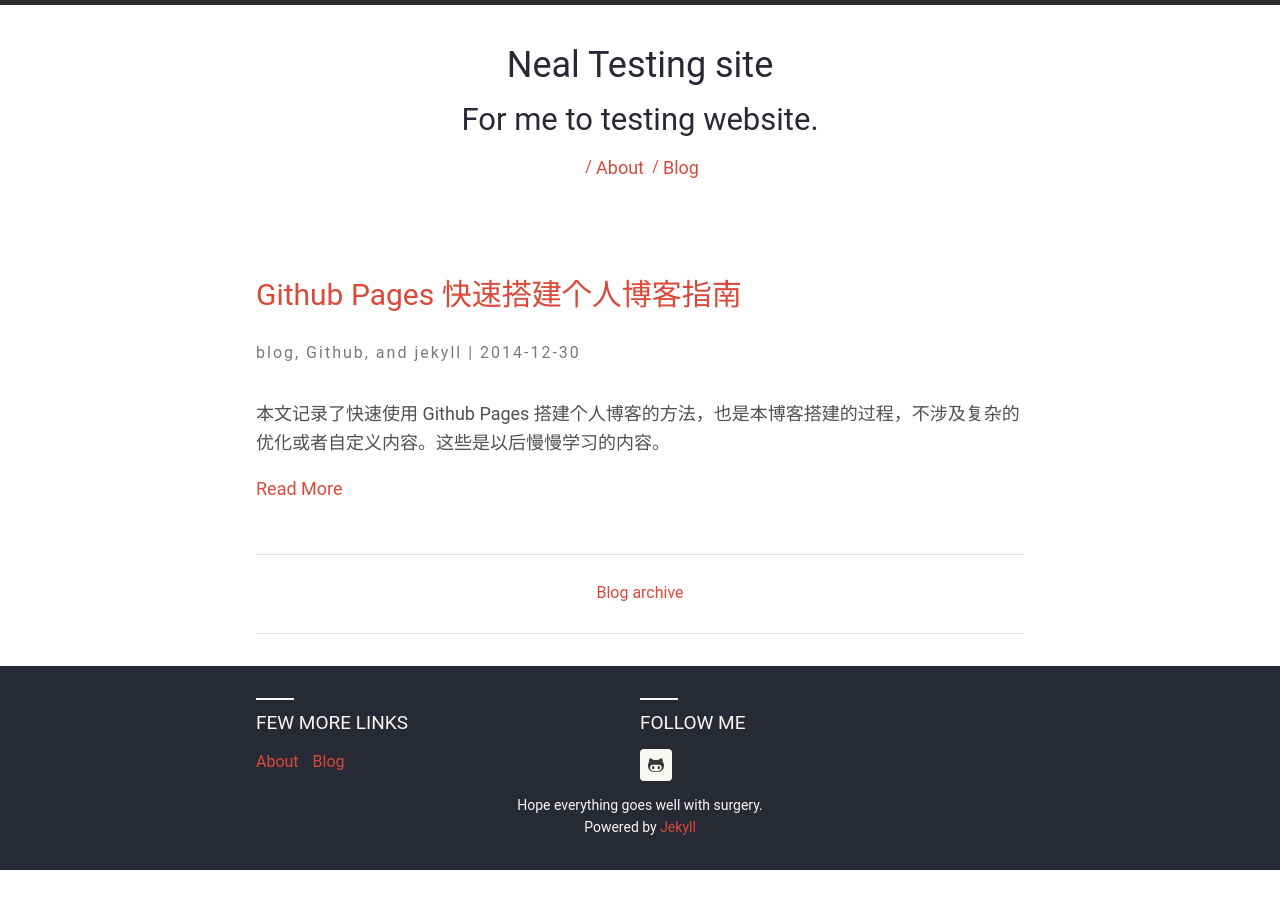
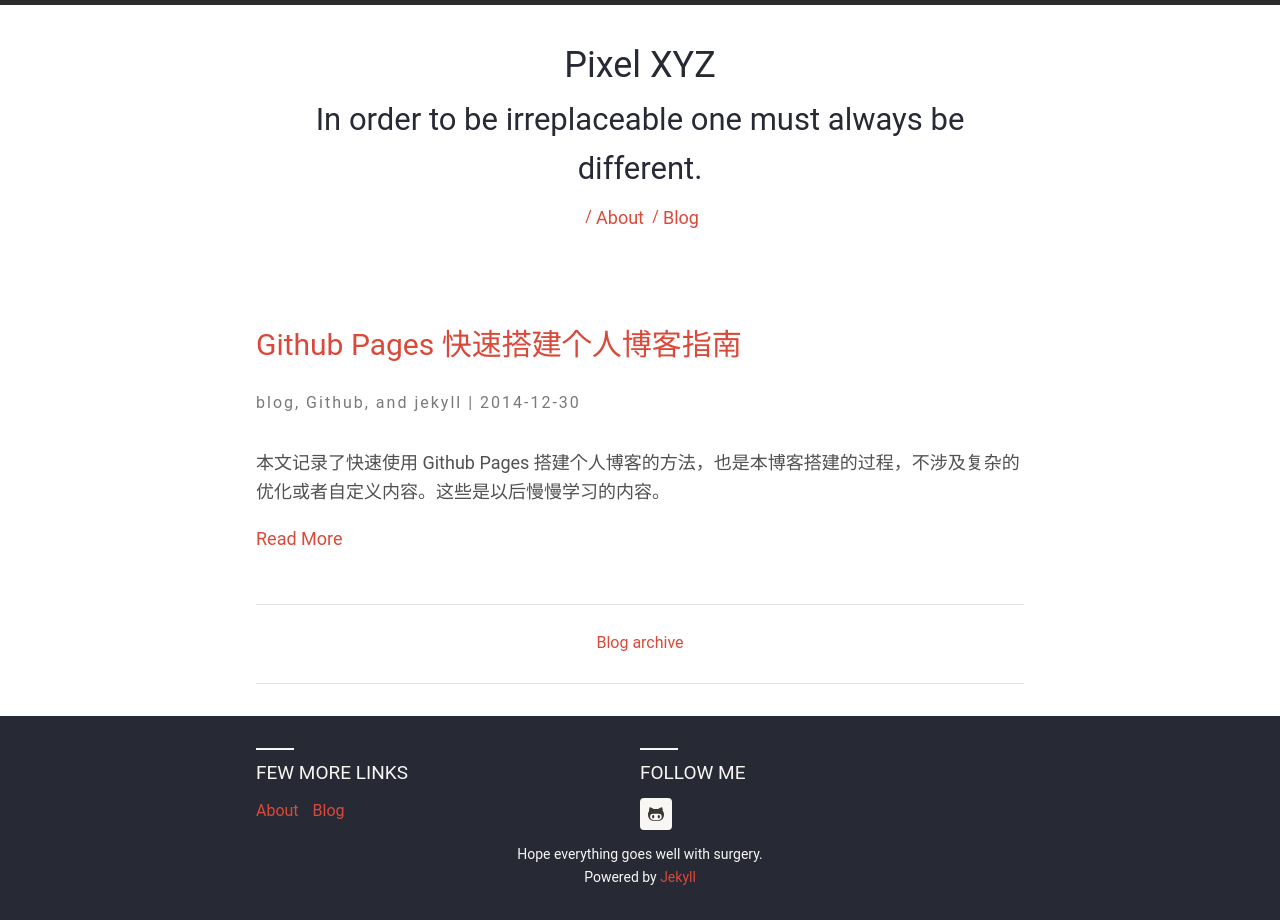
Before and after one commit to nealzhu/nealzhu.github.io, a Jekyll site: the page built from index.html, in a window 1280 px wide. Built offline with Jekyll 4.4.1, drawn with Linux system fonts in a browser that asks for light colours; nearby versions of some CDN libraries; some web fonts are replaced.

Commit message:
更新配置
1、更新配置内容为最终发布配置。

```diff
--- a/_config.yml
+++ b/_config.yml
@@ -4,28 +4,28 @@
 baseurl:
 
 # Site live URL
-url: http://nealzhu.github.io
+url: http://www.zqlab.org
 
 # Localhost
 # url: http://127.0.0.1:4000
 
 # Harmony theme configuration. Please change accordingly.
 harmony:
-  name: Neal Testing site
+  name: Pixel XYZ
   # Little description about your site
-  description: For me to testing website.
+  description: In order to be irreplaceable one must always be different.
   # 'meta_description:' Write an awesome description for your new site here.
   # It will appear in your document head meta (for Google search results) and
   # in your feed.xml site description.
   meta_description: > #
-   This is a website hosted by github and using a free
-   responsive jekyll theme by Gayan Virajith and Maheshika Lakmali.
-   Sourced on Github - https://github.com/gayanvirajith/harmony
+   与像素有关，与互联网有关，奋斗在帝都的前端攻城师 Qian Zhu 的个人博客。
+   记录技术、想法与成长，关注设计、用户体验和不经意的细节，折腾 css、nodejs。
+   爱学习，爱玩耍，爱编(měi)程(nǘ)。
   basetheme: theme-base-01 # pre defined thmes are darken, blue-water, redish.
   author: # Author details
     name: Qian Zhu
     email: nealzhuqian@gmail.com
-    url: http://nealzhu.github.io
+    url: http://www.zqlab.org
 
   # Google Analytics key, leave blank to ignore
   google_analytics_key:
```
